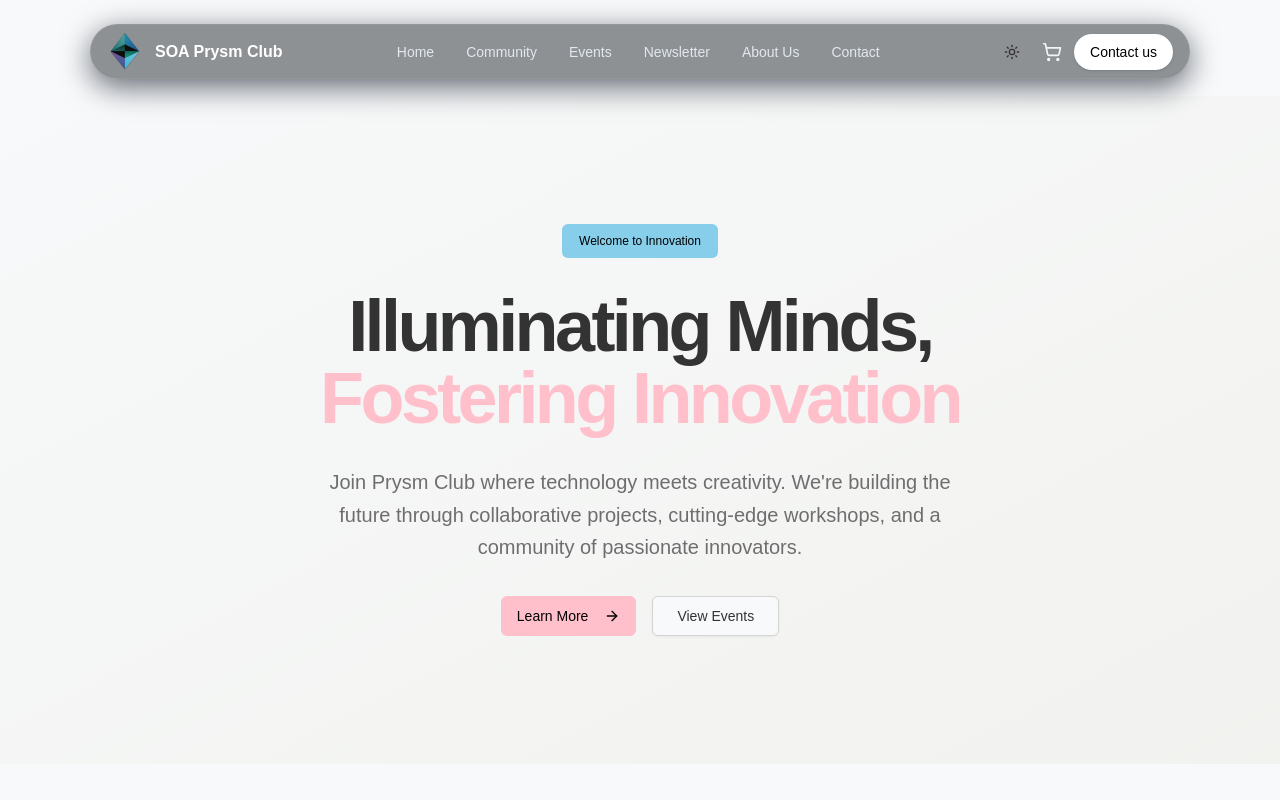
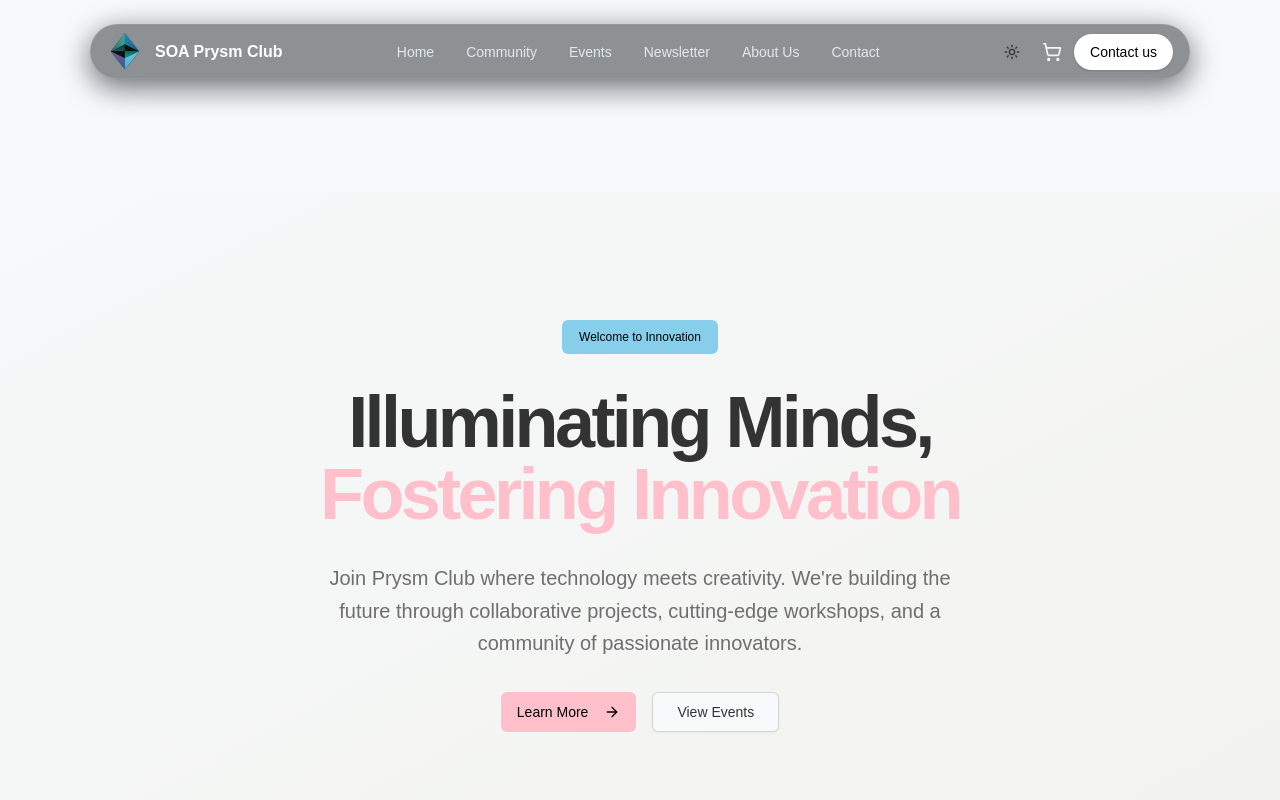
Before and after one commit to Prysm-iter/prysm_website, a Next.js app: page / in a window 1280 px wide. Shown: the top 800 px of the page. Built offline with nearby package versions, Linux system fonts and the light colour scheme.

Commit message:
Update layout.tsx

```diff
--- a/src/app/layout.tsx
+++ b/src/app/layout.tsx
@@ -52,7 +52,7 @@
           disableTransitionOnChange
         >
           <Header />
-          <main className="flex-1">{children}</main>
+          <main className="flex-1 pt-24">{children}</main>
           <Footer />
         </ThemeProvider>
       </body>
```
